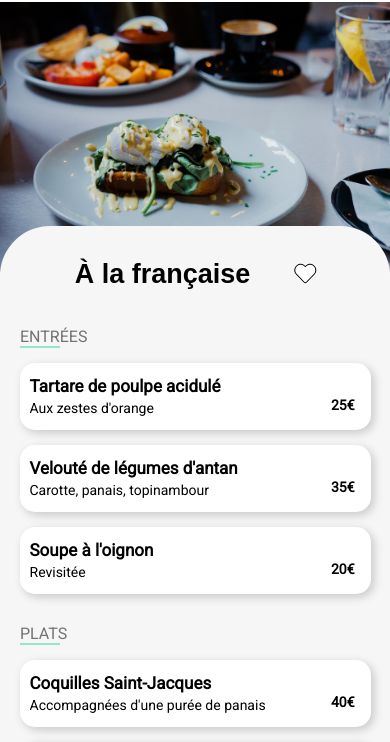
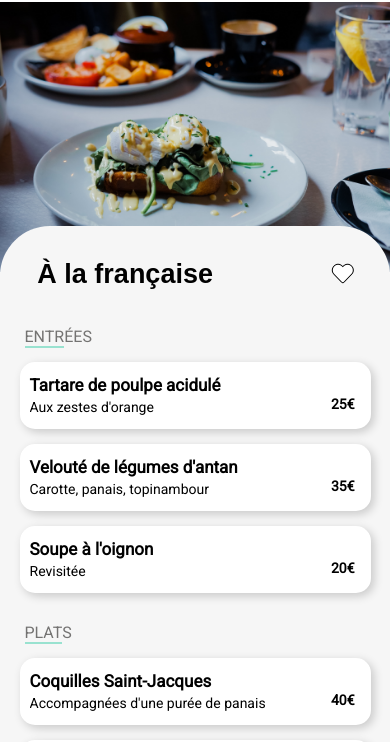
Before and after one commit to Zeyd75/HaigarZeyd_3_0406202, a plain HTML site: page a_la_francaise.html in a window 390 px wide. Shown: the part 52-794 px from the top of the page. Drawn offline with Linux system fonts and the light colour scheme; a web font is replaced by a local one.

Commit message:
corrections responsive ok

```diff
--- a/a_la_francaise.html
+++ b/a_la_francaise.html
@@ -35,7 +35,7 @@
                     </div>
                     <div class="menu">
                         <div class="platTitle">
-                            <h3>Entrées</h3>
+                            <h3><span>Entr</span>ées</h3>
                         </div>
                         <div class="blocPlats">
                             <div class="plat">
@@ -64,7 +64,7 @@
                             </div>
                         </div>
                         <div class="platTitle">
-                            <h3>Plats</h3>
+                            <h3><span>Plat</span>s</h3>
                         </div>
                         <div class="blocPlats">
                             <div class="plat">
@@ -93,7 +93,7 @@
                             </div>
                         </div>
                         <div class="platTitle">
-                            <h3>Desserts</h3>
+                            <h3><span>Dess</span>erts</h3>
                         </div>
                         <div class="blocPlats">
                             <div class="plat">
--- a/public/css/menus.css
+++ b/public/css/menus.css
@@ -71,18 +71,20 @@ h2 {
   font-size: 30px;
 }
 
+.menu {
+  width: 80%;
+  margin: 0 auto;
+}
+
 h3 {
   text-transform: uppercase;
   font-size: 15px;
   font-weight: lighter;
-  border-bottom: solid 2px #99e2d0;
-  width: 3%;
-  margin: 30px auto 0;
+  margin-top: 30px;
 }
 
-.blocPlats {
-  width: 80%;
-  margin: 0 auto;
+span {
+  border-bottom: solid 2px #99e2d0;
 }
 
 .plat {
@@ -141,7 +143,7 @@ h5 {
 
 .commander {
   color: white;
-  width: 40%;
+  width: 20%;
   margin: 50px auto;
   padding: 15px;
   text-align: center;
@@ -297,6 +299,7 @@ footer a {
 
   .menu {
     margin-top: -15px;
+    width: 90%;
   }
 
   .paletteMenu {
@@ -308,6 +311,7 @@ footer a {
 
   .titleHeart {
     padding-top: 10px;
+    justify-content: space-around;
   }
 
   h2 {
@@ -322,11 +326,7 @@ footer a {
   h3 {
     font-size: 16px;
     color: #747372;
-    margin-left: 20px;
-  }
-
-  .blocPlats {
-    width: 90%;
+    padding-left: 5px;
   }
 
   .description {
@@ -359,6 +359,10 @@ footer a {
 
   .plat .checkAnimation {
     padding: 24px 0;
+  }
+
+  .commander {
+    width: 40%;
   }
 
   footer {
--- a/public/css/style.css
+++ b/public/css/style.css
@@ -1,4 +1,3 @@
-/* HEADER */
 body {
   font-family: "Roboto", sans-serif;
   margin: 0
@@ -315,7 +314,7 @@ main {
 
 @media only screen and (max-width: 600px) {
     /* HEADER */
-    .container {
+    body {
       margin-top: -20px;
     }
 
@@ -342,9 +341,14 @@ main {
     }
 
     /* FONCTIONNEMENT */
+    .fonctionnement {
+      width: 50%;
+      min-width: 320px;
+      margin: auto;
+    }
+
     .fonctionnement h2, .blocRestaurants h2, footer {
       text-align: left;
-      padding-left: 20px;
     }
 
     .actionEtape {
@@ -368,8 +372,22 @@ main {
       padding-top: 35px;
     }
 
+    .blocRestaurants h2 {
+      width: 50%;
+      min-width: 320px;
+      margin: auto;
+    }
+
+    .menus {
+      margin-top: 15px;
+    }
+
     .blocRestaurants img {
       object-fit: cover;
+    }
+
+    footer {
+      padding-left: 30px;
     }
 
     .footerAction {
```
Also changed, not shown: delice_des_sens.html (+3 -3 lines), index.html (+0 -2 lines), note_enchantee.html (+3 -3 lines), palette_du_gout.html (+3 -3 lines).
